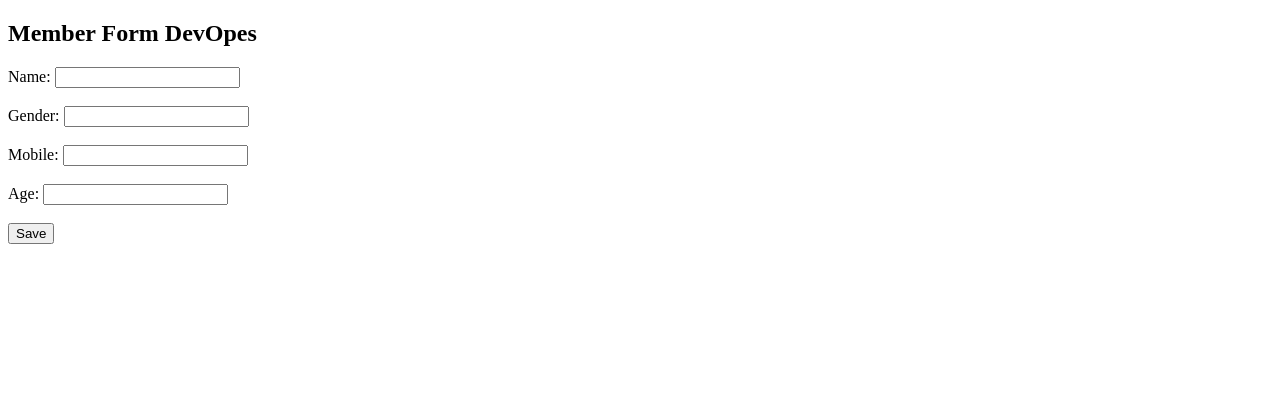
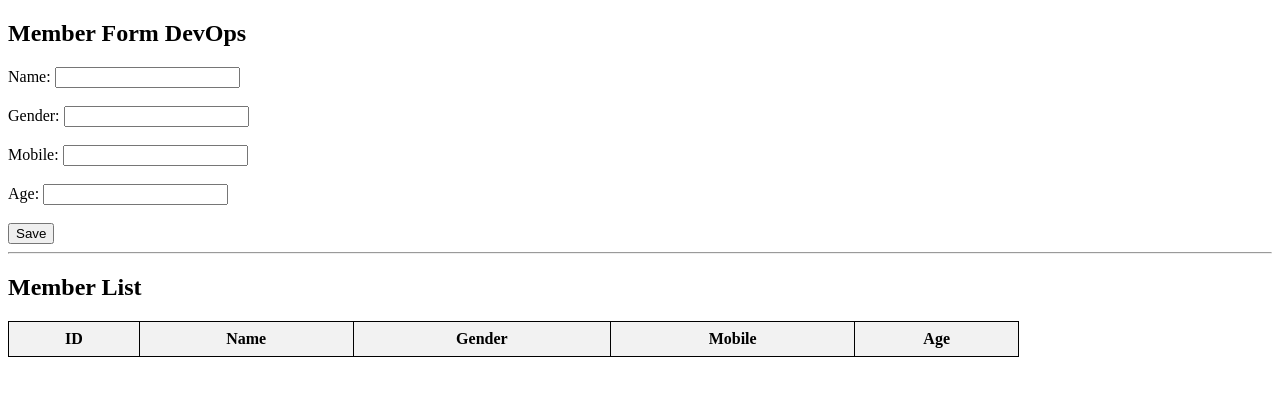
Before and after one commit to Sachin4322/UserData, a Flask app: page / in a window 1280 px wide. Shown: the top 396 px of the page. Run offline with Flask 3, Linux system fonts and the light colour scheme; lists and menus that the app fills with data are empty.

Commit message:
Enhance member form with required fields and list
Updated member form to require input fields and added a member list table.

```diff
--- a/templates/index.html
+++ b/templates/index.html
@@ -2,17 +2,64 @@
 <html>
 <head>
     <title>Member App</title>
+    <style>
+        table{
+            border-collapse: collapse;
+            width:80%;
+            margin-top:20px;
+        }
+        table,th,td{
+            border:1px solid black;
+            padding:8px;
+        }
+        th{
+            background:#f2f2f2;
+        }
+    </style>
 </head>
 <body>
-    <h2>Member Form DevOpes</h2>
 
-    <form action="/save" method="post">
-        Name: <input type="text" name="name"><br><br>
-        Gender: <input type="text" name="gender"><br><br>
-        Mobile: <input type="text" name="mobile"><br><br>
-        Age: <input type="number" name="age"><br><br>
+<h2>Member Form DevOps</h2>
 
-        <button type="submit">Save</button>
-    </form>
+<form action="/save" method="post">
+    Name:
+    <input type="text" name="name" required><br><br>
+
+    Gender:
+    <input type="text" name="gender" required><br><br>
+
+    Mobile:
+    <input type="text" name="mobile" required><br><br>
+
+    Age:
+    <input type="number" name="age" required><br><br>
+
+    <button type="submit">Save</button>
+</form>
+
+<hr>
+
+<h2>Member List</h2>
+
+<table>
+    <tr>
+        <th>ID</th>
+        <th>Name</th>
+        <th>Gender</th>
+        <th>Mobile</th>
+        <th>Age</th>
+    </tr>
+
+    {% for member in members %}
+    <tr>
+        <td>{{ member[0] }}</td>
+        <td>{{ member[1] }}</td>
+        <td>{{ member[2] }}</td>
+        <td>{{ member[3] }}</td>
+        <td>{{ member[4] }}</td>
+    </tr>
+    {% endfor %}
+</table>
+
 </body>
 </html>
```
